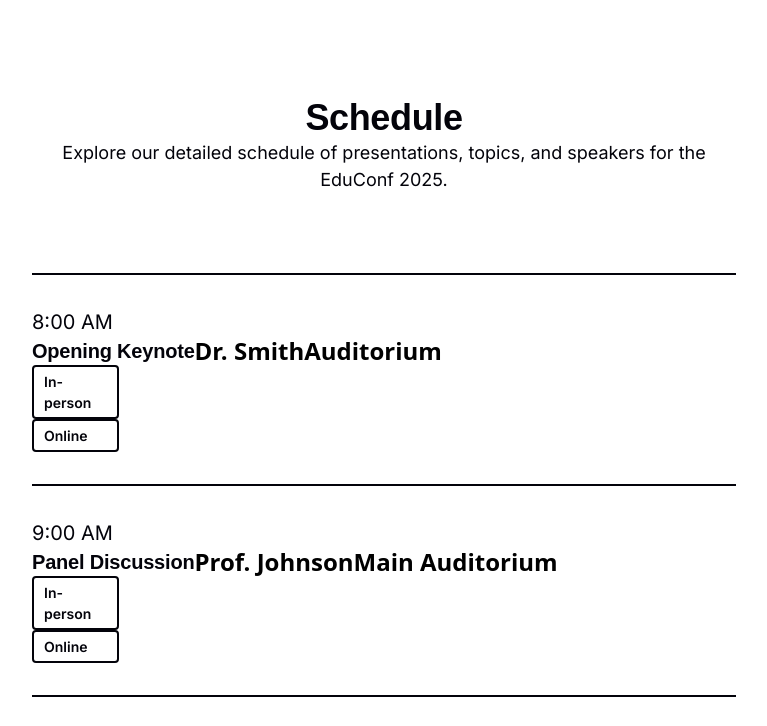
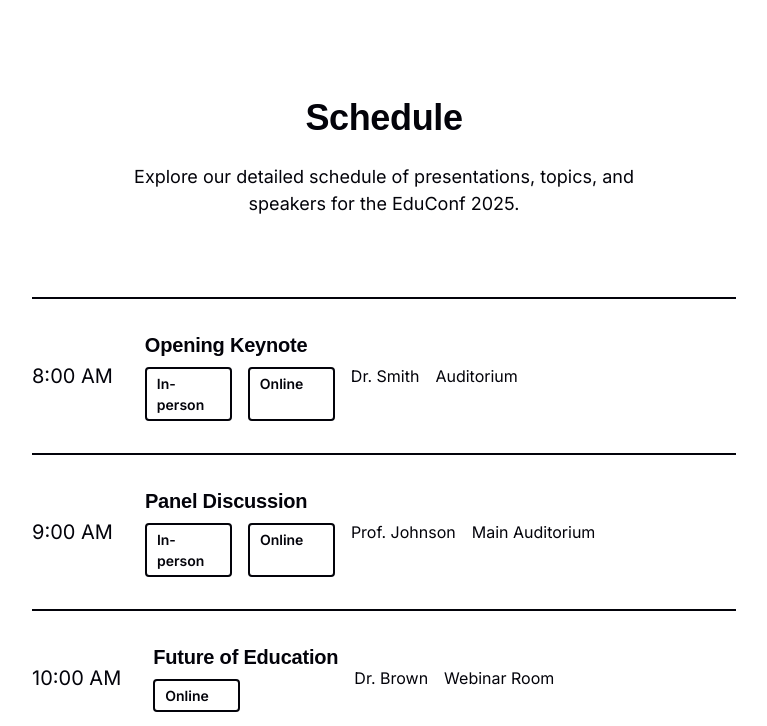
Before and after one commit to Vonels/Educonf-project, a website built with Vite: page src/index.html in a window 1280 px wide. Shown: the part 4440-5166 px from the top of the page, without its empty margins (256-1023 px from the left). Built offline with nearby package versions, Linux system fonts and the light colour scheme; files whose address does not match are found by name; a web font is replaced by a local one.

Commit message:
add base

```diff
--- a/src/css/schedule.css
+++ b/src/css/schedule.css
@@ -12,7 +12,9 @@
     letter-spacing: -0.01em;
     text-align: center;
     color: var(--color-scheme-1-text);
+    margin-bottom: 24px;
   }
+
   .schedule-fonts-paragraf {
     text-align: center;
     font-family: var(--font-family);
@@ -25,9 +27,19 @@
   .schedule-block-hero {
     margin-bottom: 80px;
   }
+  .schedule-mini {
+    font-family: var(--font-family);
+    font-weight: 400;
+    font-size: 16px;
+    line-height: 150%;
+    color: var(--color-scheme-1-text);
+  }
   .schedule-list-punkt {
     border-top: 2px solid var(--color-scheme-1-border);
     padding: 32px 0px;
+    display: flex;
+    flex-direction: column;
+    gap: 8px;
   }
   .schedule-time {
     font-family: var(--font-family);
@@ -47,7 +59,14 @@
     line-height: 1.4;
     letter-spacing: -0.01em;
     color: var(--color-scheme-1-text);
+    margin-bottom: 8px;
   }
+
+  .schedule-fonts-paragraf {
+    max-width: 519px;
+    margin: 0 auto;
+  }
+
   .schedule-dop {
     display: flex;
   }
@@ -62,8 +81,13 @@
     color: var(--color-white);
     margin-top: 40px;
   }
+  .schedule-mini {
+    display: none;
   }
-
+  .schedule-block-minimini {
+    display: flex;
+    gap: 16px;
+  }
   .schedule-block {
     font-family: var(--font-family);
     font-weight: 600;
@@ -75,8 +99,25 @@
     padding: 4px 10px;
     width: 87px;
   }
-
+}
 @media only screen and (min-width: 768px) {
+  .schedule-dop {
+    display: flex;
+    flex-direction: row;
+    justify-content: space-between;
+    align-items: center;
+    padding: 0px;
+    gap: 16px;
+  }
+  .schedule-mini {
+    display: flex;
+  }
+  .schedule-list-punkt {
+    display: flex;
+    flex-direction: row;
+    align-items: center;
+    gap: 32px;
+  }
 }
 
 @media only screen and (min-width: 1440px) {
@@ -84,13 +125,6 @@
     display: flex;
     text-align: center;
     gap: 32px;
-  }
-  .schedule-mini {
-    font-family: var(--font-family);
-    font-weight: 400;
-    font-size: 16px;
-    line-height: 150%;
-    color: var(--color-scheme-1-text);
   }
   .schedule-block-mini {
     display: flex;
@@ -116,7 +150,6 @@
   }
   .schedule-fonts-hero {
     font-size: 48px;
-    margin-bottom: 24px;
   }
   .schedule-fonts-paragraf {
     max-width: 519px;
```
Lines whose indentation alone changed are shown as unchanged.
